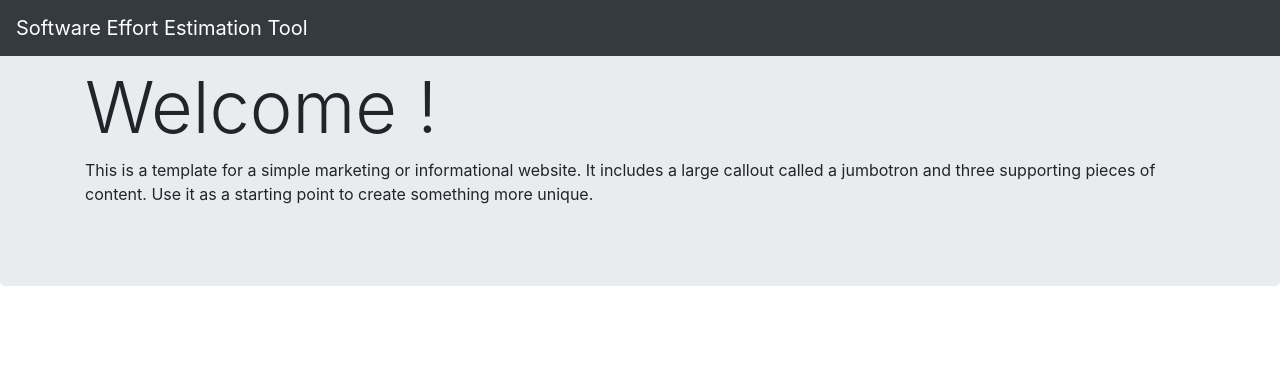
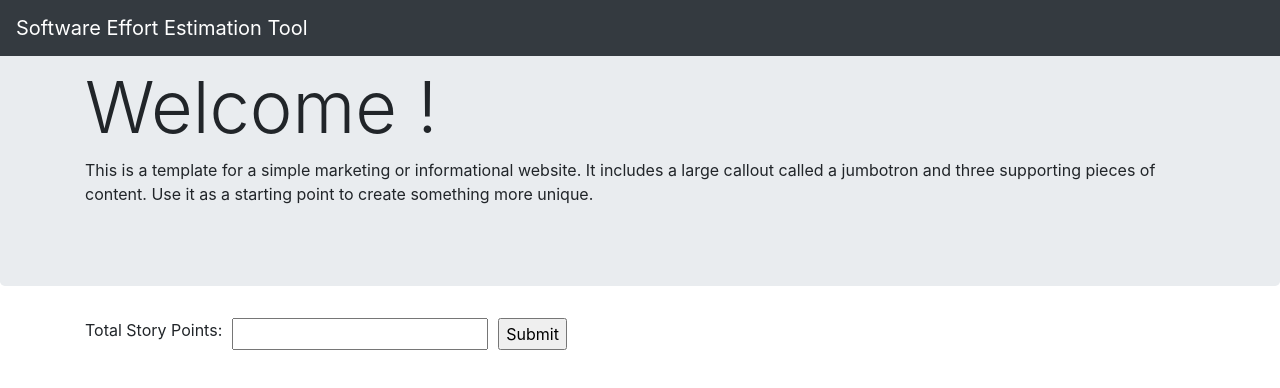
Before and after one commit to YohanKulasinghe/StoryPointBase_SW-Effort-Estimation, an Angular app in the folder sw-effort-estimation/: page /home in a window 1280 px wide. Shown: the top 388 px of the page. Built offline with nearby package versions, Linux system fonts and the light colour scheme.

Commit message:
implement service in angular

```diff
--- a/sw-effort-estimation/src/app/home/home.component.html
+++ b/sw-effort-estimation/src/app/home/home.component.html
@@ -3,4 +3,13 @@
       <h1 class="display-3">Welcome !</h1>
       <p>This is a template for a simple marketing or informational website. It includes a large callout called a jumbotron and three supporting pieces of content. Use it as a starting point to create something more unique.</p>
     </div>
-  </div>
+</div>
+
+<div class="container">
+    <form  [formGroup]="storyPointForm" style="display: flex;">
+        <label for="fname">Total Story Points: </label><br>
+        <input formControlName = "storyPoint" style="margin-left: 10px" type="text" id="fname" name="fname">
+        <input style="margin-left: 10px" type="submit" (click)="onSubmit()">
+    </form>
+
+</div>
--- a/sw-effort-estimation/src/app/home/home.component.ts
+++ b/sw-effort-estimation/src/app/home/home.component.ts
@@ -1,4 +1,6 @@
 import { Component, OnInit } from '@angular/core';
+import { FormControl, FormGroup, Validators } from '@angular/forms';
+import { PythonService } from '../python.service';
 
 @Component({
   selector: 'app-home',
@@ -7,9 +9,20 @@ import { Component, OnInit } from '@angular/core';
 })
 export class HomeComponent implements OnInit {
 
-  constructor() { }
+  storyPointForm:FormGroup = new FormGroup({
+    storyPoint:new FormControl(null,Validators.required)
+  })
+
+  constructor(private _pythonService:PythonService) { }
 
   ngOnInit(): void {
   }
 
+  onSubmit(){
+    this._pythonService.getEstimation(JSON.stringify(this.storyPointForm.value))
+    .subscribe(
+      data=>console.log(data),
+      error=>{console.log(error)}
+    )
+  }
 }
--- /dev/null
+++ b/sw-effort-estimation/src/app/python.service.ts
@@ -0,0 +1,18 @@
+import { Injectable } from '@angular/core';
+import { HttpClient, HttpHeaders } from '@angular/common/http';
+
+@Injectable({
+  providedIn: 'root'
+})
+export class PythonService {
+
+  constructor(private _http:HttpClient) { }
+
+
+  getEstimation(body:any){
+    return this._http.post('http://127.0.0.1:5000/getValue',body,{
+      observe:'body',
+      headers: new HttpHeaders().append('Content-Type','application/json')
+    });
+  }
+}
```
Also changed, not shown: sw-effort-estimation/src/app/app.module.ts (+9 -3 lines), 1 other file (tests, documents, lock files or other folders).
